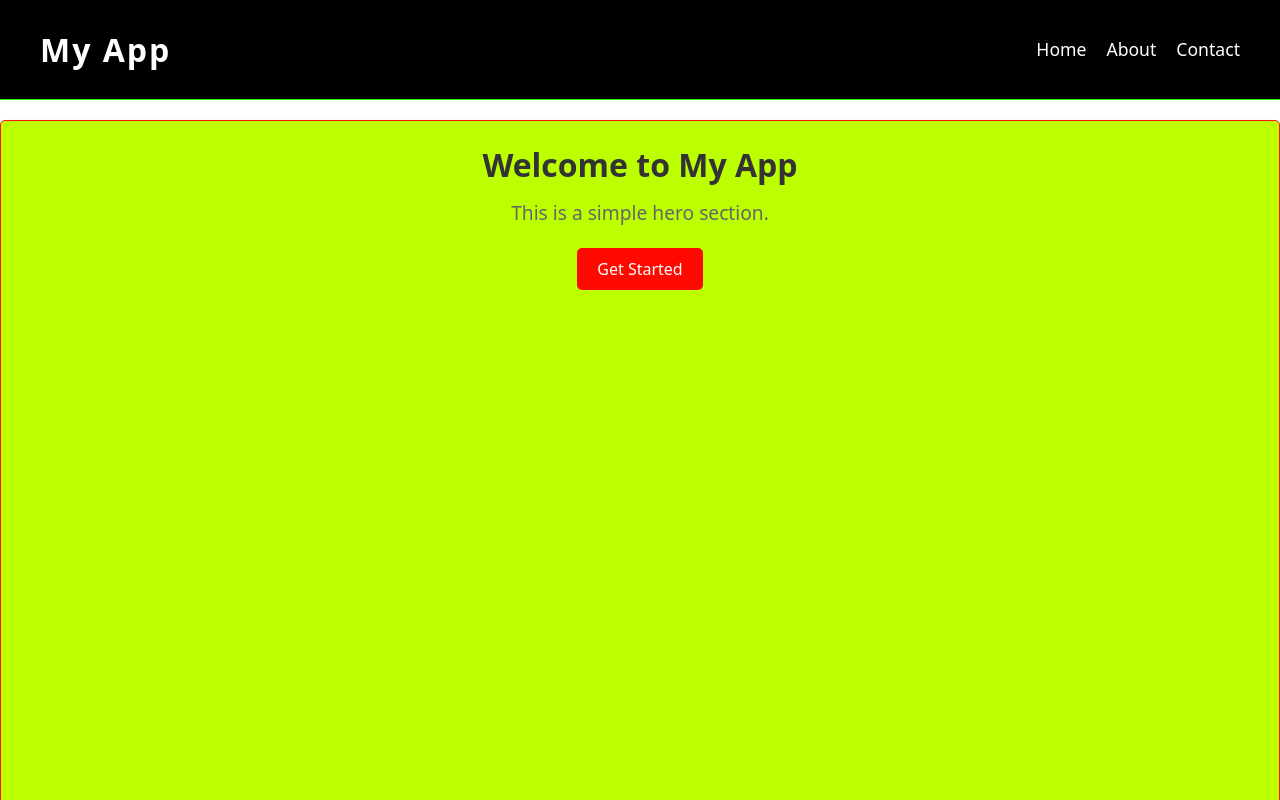
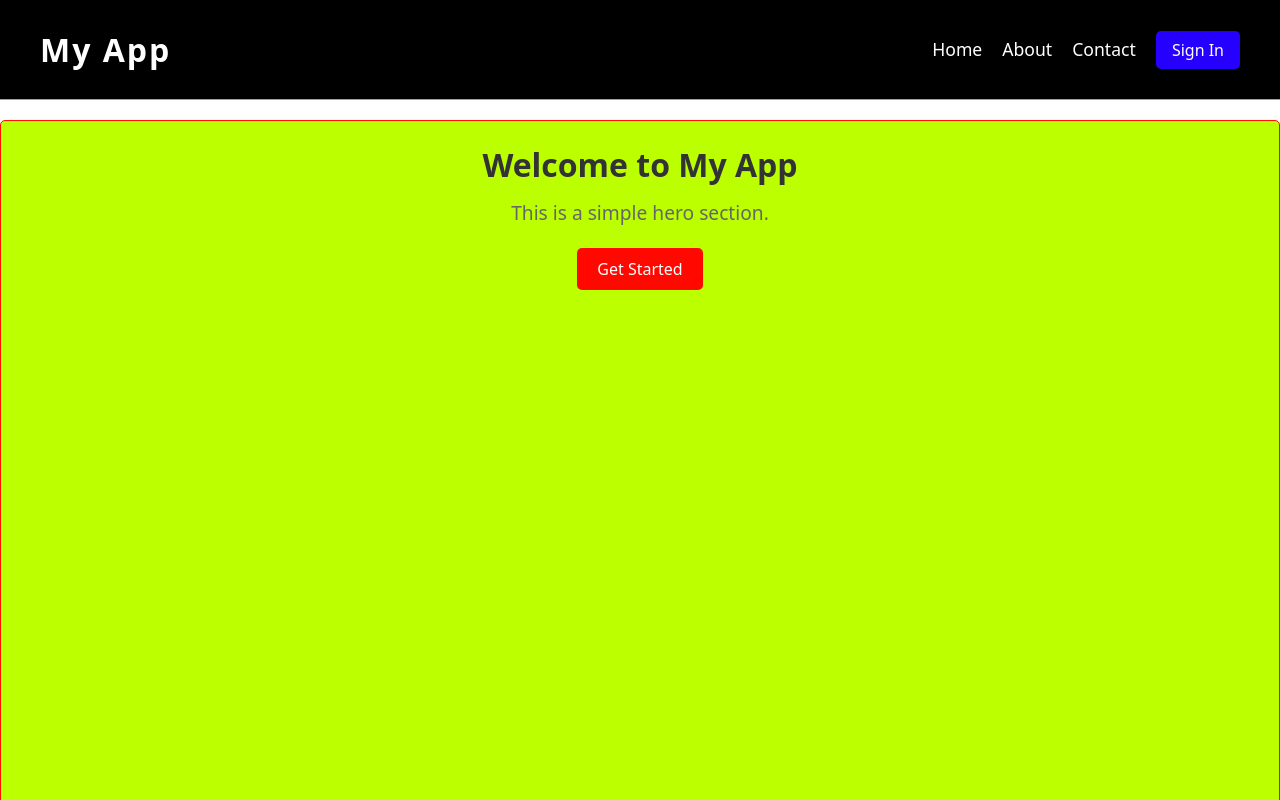
Before and after one commit to bipinjlimbu/React-15-Day-Workshop, a React (Vite) app in the folder React/my-app/: page / in a window 1280 px wide. Shown: the top 800 px of the page. Built offline with nearby package versions, Linux system fonts and the light colour scheme.

Commit message:
Button Addition to Header Section Completed in React

```diff
--- a/React/my-app/src/section/Header.jsx
+++ b/React/my-app/src/section/Header.jsx
@@ -1,3 +1,4 @@
+import Button from '../components/button';
 import myHead from '../style/Header.module.css';
 
 const Header = () => {
@@ -10,6 +11,7 @@ const Header = () => {
             <li><a href="#About">About</a></li>
             <li><a href="#Contact">Contact</a></li>
           </ul>
+          <Button label="Sign In" onClick={() => alert('Sign In clicked!')} />
         </nav>
     </header>
   );
--- a/React/my-app/src/style/Header.module.css
+++ b/React/my-app/src/style/Header.module.css
@@ -45,3 +45,18 @@
 .nav a:hover {
   text-decoration: underline;
 }
+
+.header button {
+  padding: 8px 16px;
+  font-size: 1em;
+  color: #fff;
+  background-color: #2600ff;
+  border: none;
+  border-radius: 5px;
+  cursor: pointer;
+}
+
+.header button:hover {
+  background-color: #000000;
+  color: #2600ff;
+}
```
